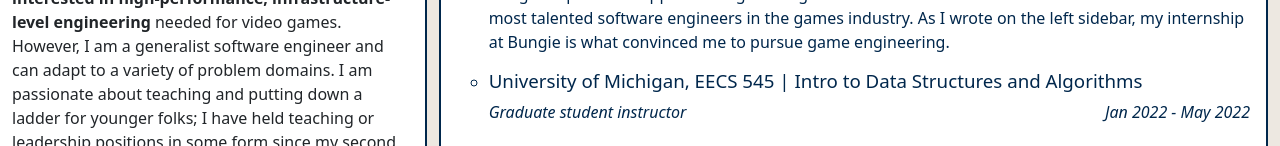
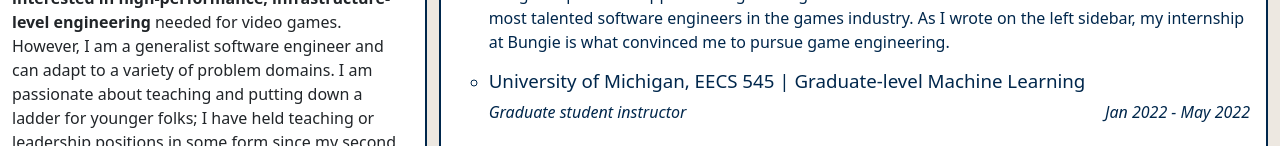
Before and after one commit to michigan-musicer/musicer-site-new, a React (Create React App) app: page / in a window 1280 px wide. Shown: the part 654-800 px from the top of the page. Built offline with nearby package versions, Linux system fonts and the light colour scheme.

Commit message:
fix course name

```diff
--- a/src/components/WorkExperience.tsx
+++ b/src/components/WorkExperience.tsx
@@ -25,7 +25,7 @@ const WorkExperience = (props: showCategorySpecifier) => {
           <p>Working with a stakeholder group of 150+ designers and engineers, I implemented a new WWise Motion-based haptic feedback system for gamepads in the Tiger engine (currently used by the <em>Destiny</em> franchise) that offers 10-100x faster iteration time for designing controller vibration and other haptics. The most valuable part of my internship was mostly non-technical: I took advantage of Bungie's open and supportive engineering culture to chat with and receive advice from some of the most talented software engineers in the games industry. As I wrote on the left sidebar, my internship at Bungie is what convinced me to pursue game engineering.</p>
         </li>
         <li className='list-group-item-fade' aria-expanded={props.showWhat === showCategory.SWE || props.showWhat === showCategory.Teach || showAllByDefault}>
-          <h3>University of Michigan, EECS 545 | Intro to Data Structures and Algorithms</h3>
+          <h3>University of Michigan, EECS 545 | Graduate-level Machine Learning</h3>
           <div className='d-flex justify-content-between'>
             <p className='fst-italic'>Graduate student instructor</p>
             <p className='fst-italic'>Jan 2022 - May 2022</p>
```
